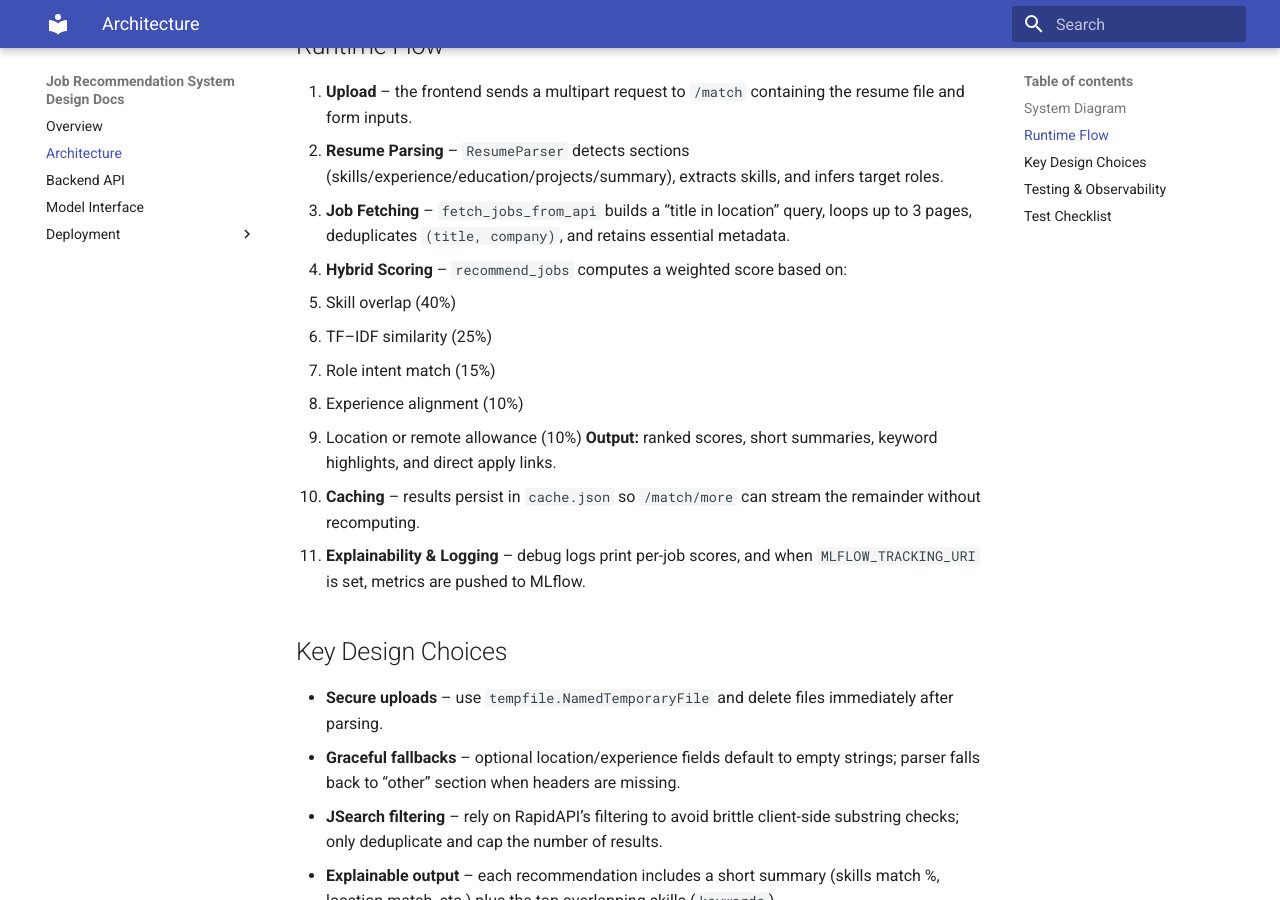
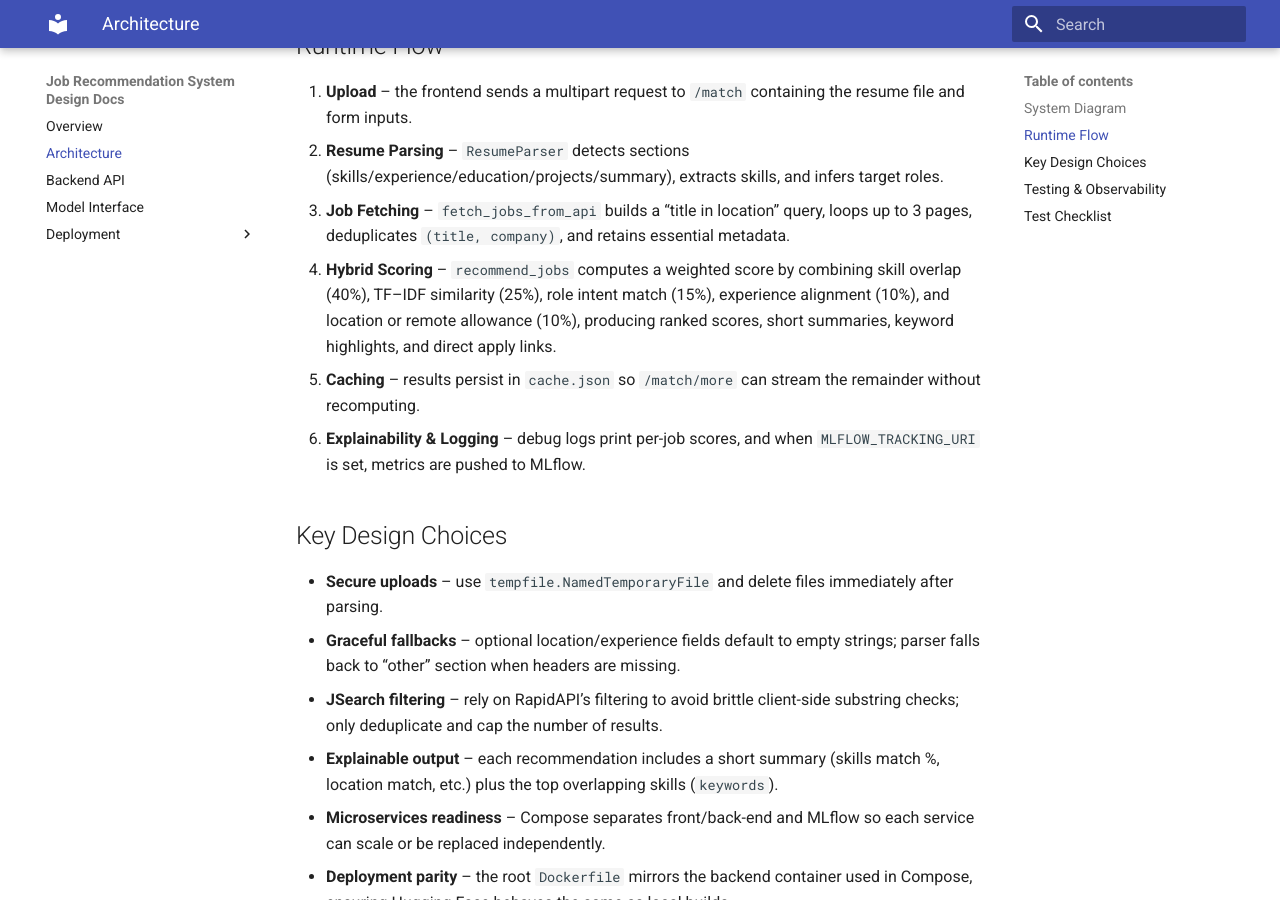
Before and after one commit to Leonay07/resume-recommender, an MkDocs documentation site: the page built from docs/architecture.md, in a window 1280 px wide and 900 px high, scrolled down 705 px. Built offline with MkDocs 1.6.1 and Material for MkDocs 9.7.7, drawn with Linux system fonts in a browser that asks for light colours.

```diff
--- a/docs/architecture.md
+++ b/docs/architecture.md
@@ -21,15 +21,10 @@
 1. **Upload** – the frontend sends a multipart request to `/match` containing the resume file and form inputs.
 2. **Resume Parsing** – `ResumeParser` detects sections (skills/experience/education/projects/summary), extracts skills, and infers target roles.
 3. **Job Fetching** – `fetch_jobs_from_api` builds a “title in location” query, loops up to 3 pages, deduplicates `(title, company)`, and retains essential metadata.
-4. **Hybrid Scoring** – `recommend_jobs` computes a weighted score based on:
-   - Skill overlap (40%)
-   - TF–IDF similarity (25%)
-   - Role intent match (15%)
-   - Experience alignment (10%)
-   - Location or remote allowance (10%)
-   **Output:** ranked scores, short summaries, keyword highlights, and direct apply links.
+4. **Hybrid Scoring** – `recommend_jobs` computes a weighted score by combining skill overlap (40%), TF–IDF similarity (25%), role intent match (15%), experience alignment (10%), and location or remote allowance (10%), producing ranked scores, short summaries, keyword highlights, and direct apply links.
 5. **Caching** – results persist in `cache.json` so `/match/more` can stream the remainder without recomputing.
 6. **Explainability & Logging** – debug logs print per-job scores, and when `MLFLOW_TRACKING_URI` is set, metrics are pushed to MLflow.
+
 
 
 ## Key Design Choices
```
Also changed, not shown: README.md (+23 -39 lines).
